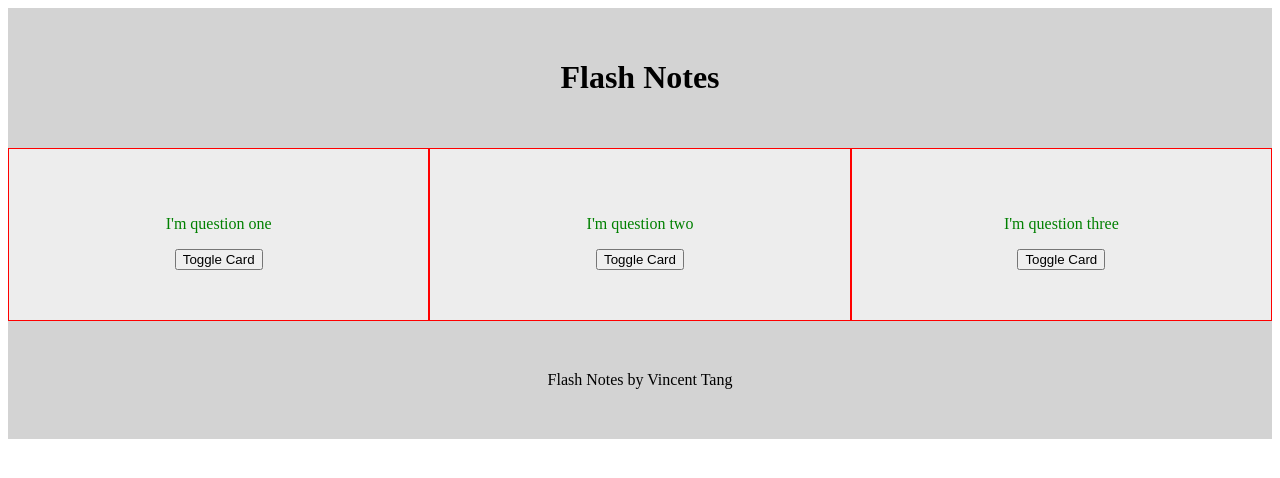
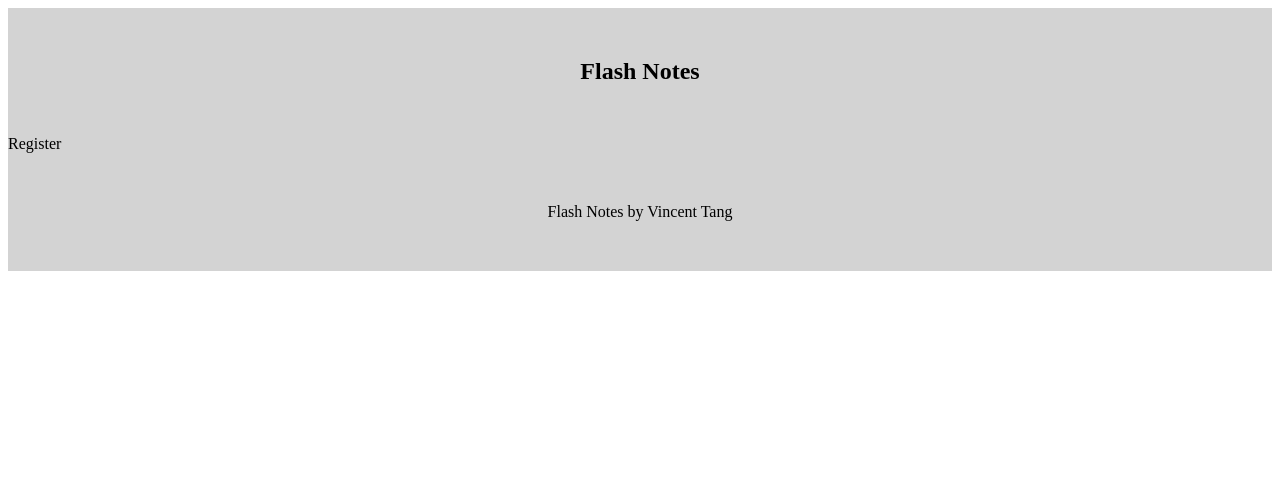
Before and after one commit to vincentntang/flashnotes-react, a React (Create React App) app in the folder frontend/: page /register in a window 1280 px wide. Shown: the top 478 px of the page. Built offline with nearby package versions, Linux system fonts and the light colour scheme.

Commit message:
Scaffolding Routing

```diff
--- a/frontend/src/App.js
+++ b/frontend/src/App.js
@@ -6,6 +6,8 @@ import { BrowserRouter as Router, Route, Switch } from "react-router-dom";
 import Main from "./components/layout/Main";
 import Navbar from "./components/layout/Navbar";
 import Footer from "./components/layout/Footer";
+import Login from "./components/auth/Login";
+import Register from "./components/auth/Register";
 
 // SCSS Variables declaration
 const theme = {
@@ -21,6 +23,10 @@ const GlobalStyle = createGlobalStyle`
   body {
     color: ${props => (props.whiteColor ? "white" : "black")};
   }
+  .container {
+    background-color: lightgrey;
+    width: 100%;
+  }
 `;
 // ThemeProvider is not considered a div element
 class App extends Component {
@@ -29,10 +35,12 @@ class App extends Component {
       <ThemeProvider theme={theme}>
         <Router>
           <div className="App">
+            <GlobalStyle />
             <Navbar />
+            <Route exact path="/" component={Main} />
             <div className="container">
-              <GlobalStyle />
-              <Main />
+              <Route exact path="/register" component={Register} />
+              <Route exact path="/login" component={Login} />
             </div>
             <Footer />
           </div>
--- /dev/null
+++ b/frontend/src/components/auth/Login.js
@@ -0,0 +1,7 @@
+import React, { Component } from "react";
+
+export default class Login extends Component {
+  render() {
+    return <div>Login Page</div>;
+  }
+}
--- /dev/null
+++ b/frontend/src/components/auth/Register.js
@@ -0,0 +1,7 @@
+import React, { Component } from "react";
+
+export default class Register extends Component {
+  render() {
+    return <div>Register</div>;
+  }
+}
--- a/frontend/src/components/layout/Navbar.js
+++ b/frontend/src/components/layout/Navbar.js
@@ -1,18 +1,19 @@
-import React from "react";
+import React, { Component } from "react";
 import styled from "styled-components";
+import { Link } from "react-router-dom";
 
-const NavbarStyles = styled.header`
+const NavbarStyles = styled.nav`
   background-color: ${props => props.theme.grey}
   text-align: center;
   padding: 30px;
 `;
 
-const Navbar = props => {
-  return (
-    <NavbarStyles className="top">
-      <h1>Flash Notes</h1>
-    </NavbarStyles>
-  );
-};
-
-export default Navbar;
+export default class Navbar extends Component {
+  render() {
+    return (
+      <NavbarStyles className="top">
+        <h1>Flash Notes</h1>
+      </NavbarStyles>
+    );
+  }
+}
```
